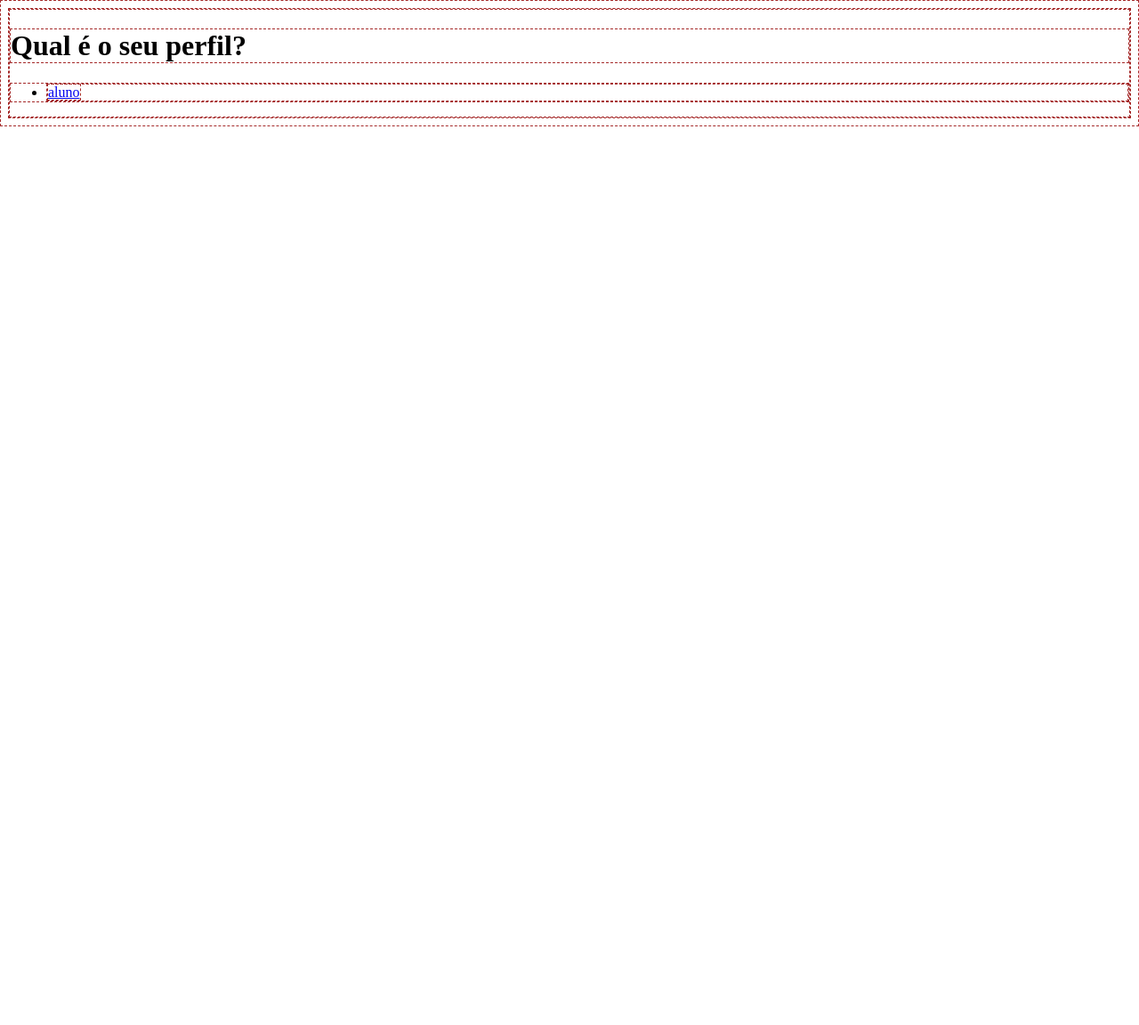
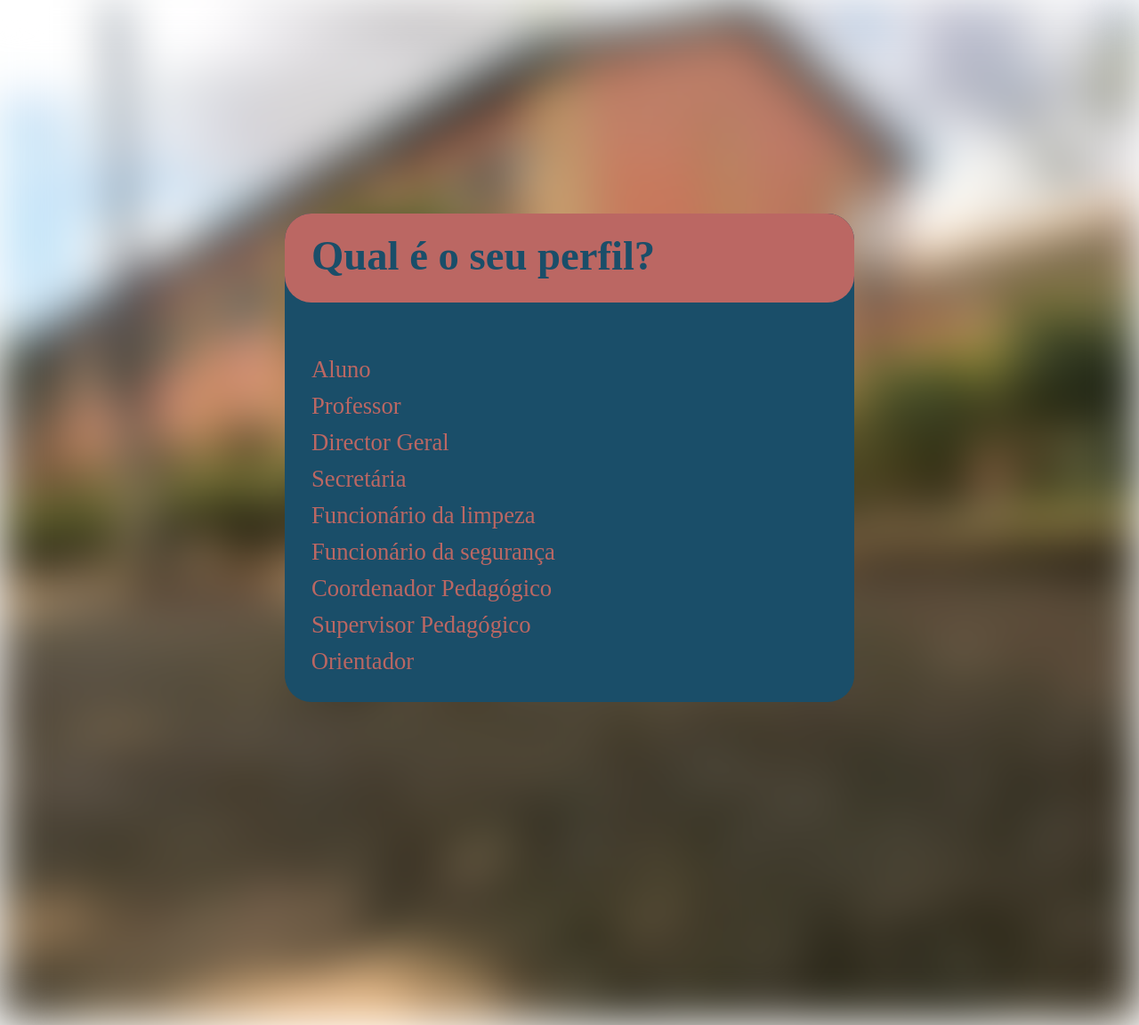
Before and after one commit to JoshuaDaCosta/IMAG, a Python web app: template LOADINGPAGE/templates/perguntas.html in a window 1280 px wide. Shown: the whole page at 89% size. Before the commit the page ends 142 px from the top, so only its background shows below. Run offline with Jinja, Linux system fonts and the light colour scheme; the template is opened without the code that fills it, so the values that code supplies are empty.

Commit message:
adicionado todos arquivos para comparação!

```diff
--- a/LOADINGPAGE/static/css/perguntas.css
+++ b/LOADINGPAGE/static/css/perguntas.css
@@ -1,3 +1,150 @@
 *{
- border:0.5px dashed brown;
+ /*border:0.5px dashed brown;*/
+ margin:0;
+ padding:0;
+ box-sizing: border-box;
 }
+:root{
+    --bg-cast:#BB6763;
+    --bg-az:#1A4E69;
+}
+li{
+ list-style:none;
+}
+a{
+ text-decoration:none;
+ color:white;
+}
+
+#fundo{
+ width:100%;
+ height:100%;
+ z-index:-1;
+box-shadow: 0px 4px 90px 10px #1A4E69 inset;
+box-shadow: 0px 4px 90px 10px color(display-p3 0.1608 0.302 0.4039) inset;
+filter: blur(25px);
+width:100%;
+height:100%
+
+
+}
+
+div#container{
+ z-index:1;
+ background:var(--bg-az);
+ position:absolute;
+ top:30%;
+ left:25%;
+ width:50%;
+ border-radius:30px;
+ animation-name:top;
+animation-duration:7s;
+}
+div#container >h1{
+ font-size:35pt;
+ font-weight:bold;
+ background:var(--bg-cast);
+ color:var(--bg-az);
+ text-align:left;
+ border-radius:30px;
+ height:100px;
+ padding-top:20px;
+ padding-left:30px;
+ animation-name:top;
+ animation-duration:4.5s;
+
+}
+div#container >ul{
+margin-top:30px;
+padding:30px;
+display:flex;
+gap:10px;
+justify-content:space-around;
+flex-direction:column;
+align-items:flex-start;
+/*animation-name:right;
+animation-duration:3.5s;*/
+}
+
+div#container >ul>li:nth-child(1){
+animation-name:right;
+animation-duration:1s;
+
+}
+div#container >ul>li:nth-child(2){
+animation-name:right;
+animation-duration:2s;
+
+}
+div#container >ul>li:nth-child(3){
+animation-name:right;
+animation-duration:3s;
+
+}
+div#container >ul>li:nth-child(4){
+animation-name:right;
+animation-duration:4s;
+
+}
+div#container >ul>li:nth-child(5){
+animation-name:right;
+animation-duration:5s;
+
+}
+div#container >ul>li:nth-child(6){
+animation-name:right;
+animation-duration:6s;
+
+}
+div#container >ul>li:nth-child(7){
+animation-name:right;
+animation-duration:7s;
+
+}
+div#container >ul>li:nth-child(8){
+animation-name:right;
+animation-duration:8s;
+
+}
+div#container >ul>li:nth-child(9){
+animation-name:right;
+animation-duration:9s;
+
+}
+div#container >ul>li>a{
+ color:var(--bg-cast);
+ font-size:20pt;
+}
+
+/*hover*/
+div#container >ul > li >a:hover{
+    background:var(--bg-cast);
+    color:var(--bg-az);
+    padding-left:30px;
+    padding:10px;
+    border-radius:10px;
+    opacity:0.7;
+    transition:linear .4s;
+    animation-name:top;
+    animation-duration:3.5s;
+}
+
+@keyframes top {
+  from {
+    transform: translateY(-250px);
+  }
+  to {
+    transform: translateY(0px);
+  }
+}
+@keyframes right {
+  from {
+    transform: translateX(-250px);
+    opacity:0.5;
+
+  }
+  to {
+    transform: translateX(0px);
+    opacity:1
+  }
+}
--- a/LOADINGPAGE/templates/perguntas.html
+++ b/LOADINGPAGE/templates/perguntas.html
@@ -8,14 +8,27 @@
     <title>IMAG | PERGUNTAS</title>
 </head>
 <body>
-<!--<img src="../static/image/back.png" alt="foto de fundo">-->
-<div>
+<div id="container">
     <h1>Qual é o seu perfil?</h1>
     <ul>
-        <li><a id="aluno" href="#">aluno</a></li>
+        <li><a id="aluno" href="#">Aluno</a></li>
+        <li><a id="professor" href="#">Professor</a></li>
+        <li><a id="director" href="#">Director Geral</a></li>
+        <li><a id="secretaria" href="#">Secretária</a></li>
+        <li><a id="funcionariodalimpeza" href="#">Funcionário da limpeza</a></li>
+        <li><a id="funcionariodaseguranca" href="#">Funcionário da segurança</a></li>
+        <li><a id="coord-peda" href="#">Coordenador Pedagógico</a></li>
+        <li><a id="super-peda" href="#">Supervisor Pedagógico</a></li>
+        <li><a id="orien" href="#">Orientador</a></li>
+
     </ul>
 </div>
+<img id="fundo" src="../static/image/back.png" alt="foto de fundo">
 
-<script type="text/javascript" src="../static/javascript/perguntas.js"></script>
+
+
+
+
+<script src="../static/javascript/perguntas.js"></script>
 </body>
 </html>
```
Also changed, not shown: LOADINGPAGE/controllers/default.py (+18 -3 lines), LOADINGPAGE/static/javascript/perguntas.js (+67 -5 lines), perguntas.css (added, +185 -0 lines), perguntas.html (+44 -53 lines), perguntas.js (+20 -39 lines).
